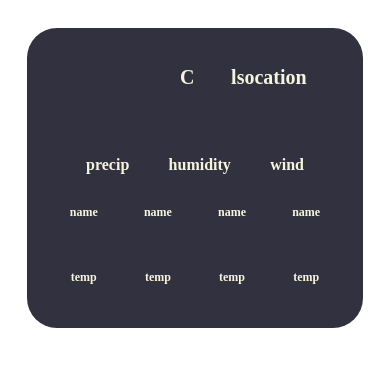
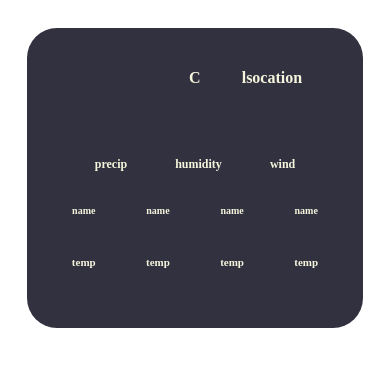
Before and after one commit to Desp0o/Weather, a plain HTML site: page Untitled-1.html in a window 390 px wide. Drawn offline with Linux system fonts and the light colour scheme; no server answers.

Commit message:
Update styles.css

```diff
--- a/styles.css
+++ b/styles.css
@@ -18,12 +18,6 @@ body{
 
 }
 
-@media(max-width:700px){
-    .wether_card{
-        width: 90%;
-
-    }
-    }
 
 
 .top_section{
@@ -129,3 +123,43 @@ body{
     height: 50px;
     margin-left: 7px;
 }
+
+
+
+@media(max-width:700px){
+    .wether_card{
+        width: 90%;
+    }
+
+    .top_section{
+        font-size: 16px;
+    }
+
+    #second_day_name,
+    #third_day_name,
+    #fourth_day_name,
+    #fifth_day_name{
+        font-size: 10px
+    }
+
+    #second_day_temp,
+    #third_day_temp,
+    #fourth_day_temp,
+    #fifth_day_temp{
+        font-size: 11px;
+    }
+
+    #second_day_logo,
+    #third_day_logo,
+    #fourth_day_logo,
+    #fifth_day_logo{
+        background-size: 35px;
+        width: 40px;
+    height: 40px;
+    }
+
+    .middle_section{
+        font-size: 12px;
+    }
+
+    }
```
